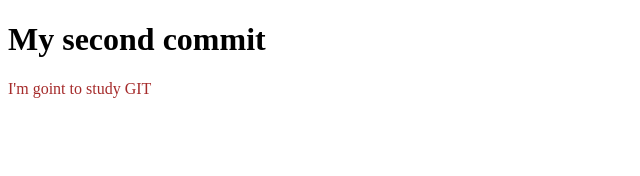
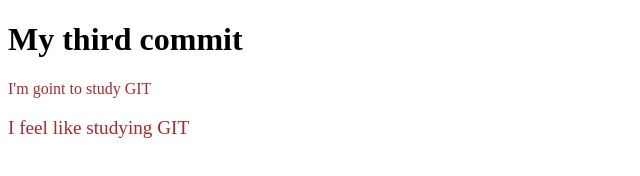
Before and after one commit to Deme0690/practica1, a plain HTML site: page index.html in a window 1280 px wide. Shown: the whole page, without its empty margins (0-640 px from the left). Drawn offline with Linux system fonts and the light colour scheme.

Commit message:
Este es mi tercer commit

```diff
--- a/estilos.css
+++ b/estilos.css
@@ -1,3 +1,7 @@
 p{
     color: brown;
 }
+
+#p2{
+    font-size: larger;
+}
--- a/index.html
+++ b/index.html
@@ -10,8 +10,9 @@
 </head>
 <body>
 
-    <p> <h1>My second commit </h1> </p>
+    <p> <h1>My third commit </h1> </p>
     <p> I'm goint to study GIT </p>
+    <p id="p2"> I feel like studying GIT</p>
 
 </body>
 </html>
```
